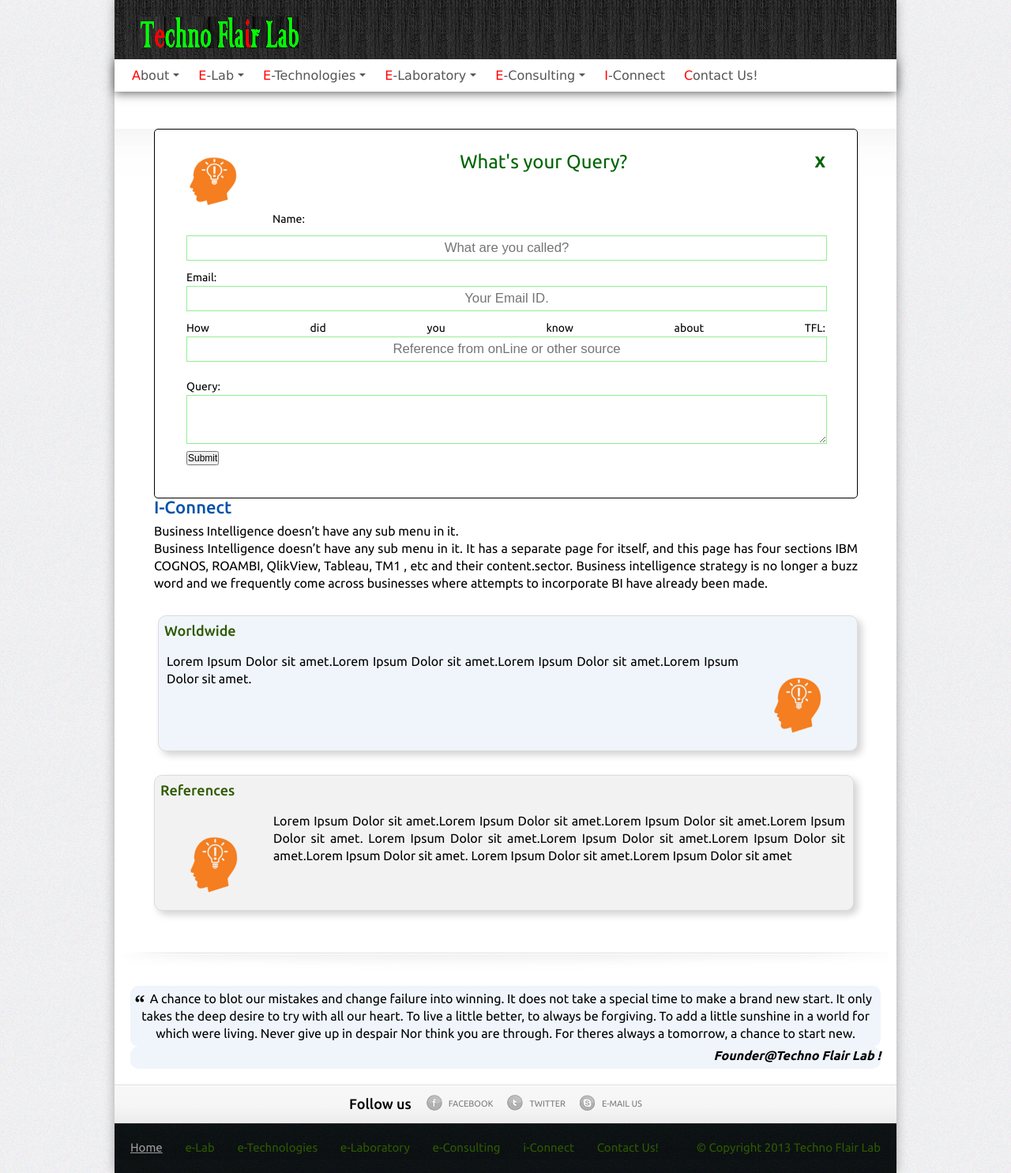
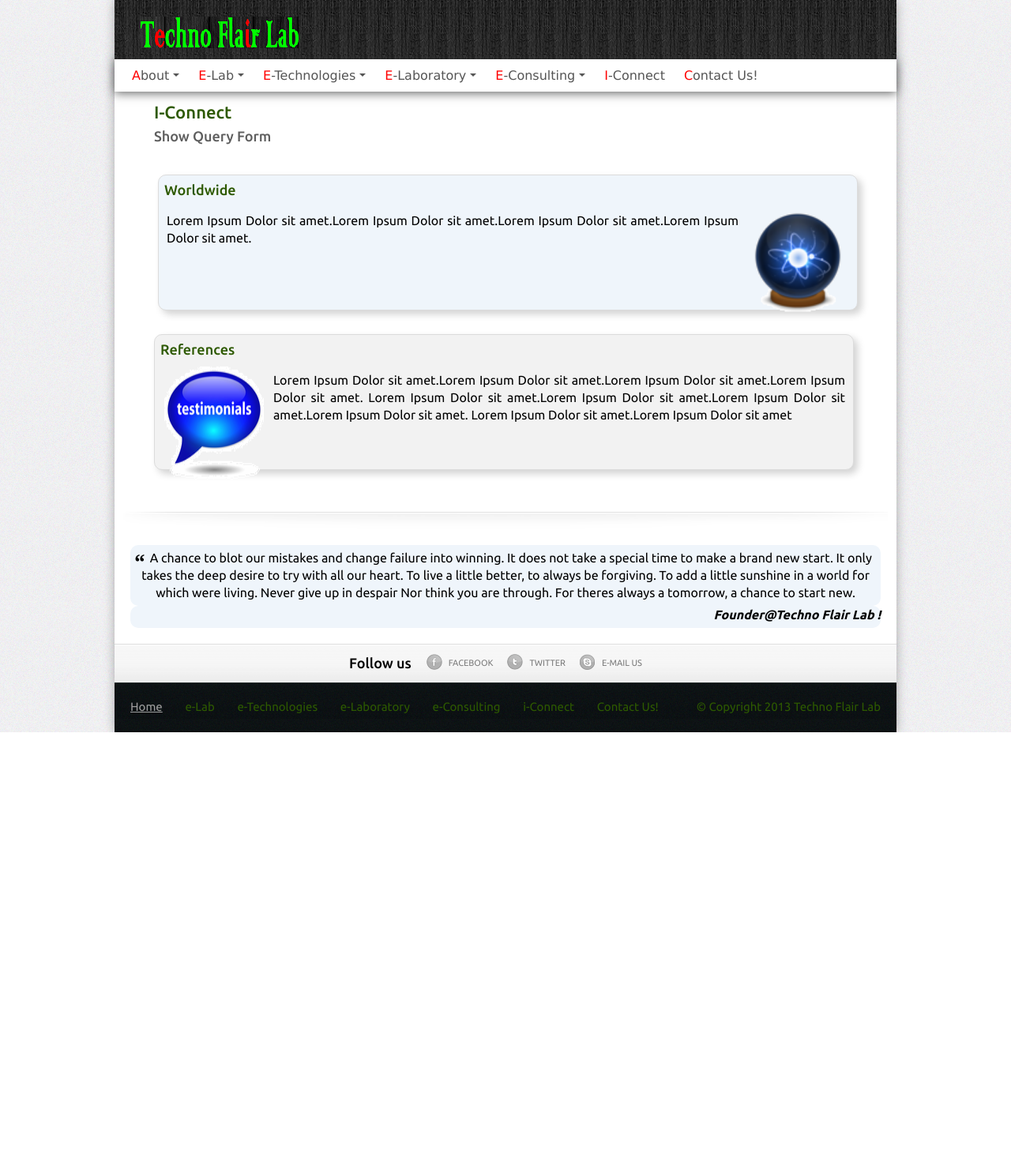
Before and after one commit to ccsCoder/technoflarePHP, a PHP site: page /pages/iConnect.php in a window 1280 px wide. Shown: the whole page at 79% size. After the commit the page ends 927 px from the top, so only its background shows below. Run offline with PHP 8.4, Linux system fonts and the light colour scheme.

Commit message:
-- COntact form code change -- Style change for contact form -- New Pages, icons, images

```diff
--- a/comp/overlay.php
+++ b/comp/overlay.php
@@ -19,12 +19,16 @@
                  <div>
                     Email: <input id="queryEmailID" type="email" maxlength="50" placeholder="Your Email ID." />
                  </div>
+                <div style="text-align:left;margin-top: 10px">
+                    How did you know about TFL: <input id="referenceFrom" type="email" maxlength=100 placeholder="Reference from onLine or other source" />
+                </div>
                 <div>
                     Query:
                 </div>
                  <div>
                     <textarea id="queryText"></textarea>
                  </div>
+
                  <div style="float:right;margin-top: 10px;">
                      <div id='submitQuery' class="css_btn_class">Submit</div>
                  </div>
@@ -32,6 +36,7 @@
 
         </div>
    </div>
+
    <div class="box-content-holder" id="workInProgress">
 
             <div class="box-heading">
--- a/css/style.css
+++ b/css/style.css
@@ -66,7 +66,7 @@ article, aside, details, footer, header, menu, nav, section { display: block; }
 .flex-control-nav { left: 480px; }
 .main a.m-btn-grey { display: none; }
 
-.main { margin: 47px 0px 0px;  background: url(images/main.png) repeat-x 0 0;  }
+.main { margin: 15px 0px 0px;   }
 .main h2 { font-size: 22px; color: #2d5900; line-height: 22px; padding-bottom: 8px; font-family: 'Ubuntu', sans-serif; font-weight: 500; }
 .main h3 { font-size: 18px; color: #5e5e5e; line-height: 22px; padding-bottom: 8px; font-family: 'Ubuntu', sans-serif; font-weight: 500;  }
 .main h5 { font-size: 15px; color: #2d5900; padding-bottom: 3px; font-family: 'Ubuntu', sans-serif; }
@@ -221,7 +221,7 @@ div.illustrated_text_center {
     text-align: center;
     margin-right: 5px;
     min-height: 170px;
-    margin-top: 30px;
+    margin-top: 10px;
     border: 1px solid gainsboro;
     border-radius: 10px;
     background-color:transparent;
@@ -462,7 +462,7 @@ padding-right: 20px;
     .slider ul.slides li .box-cnt { width: 285px; }
     .slider ul.slides li .slide-cnt h2 { font-size: 40px; line-height: 40px; padding-bottom: 16px; color: #fff; text-shadow: rgba(0,0,0,0.4) 0px 1px 2px; font-family: 'Ubuntu', sans-serif; font-weight: 700; }
 
-    .main { margin: 47px 0 0 0;  }
+    .main { margin: 15px 0 0 0;  }
     .main section { background: url(images/t-section-shadow.png) no-repeat center bottom; padding-left: 20px; padding-right: 20px;  }
     .main .cols { margin: 0 0 0 0; padding-left: 30px; padding-right: 22px;   }
     .main .cols .col { width: 188px; }
@@ -525,7 +525,7 @@ padding-right: 20px;
     .slider ul.slides li .slide-cnt h2 { font-size: 22px; text-align: center;  line-height: 25px; padding-bottom: 16px; color: #fff; text-shadow: rgba(0,0,0,0.4) 0px 1px 2px; font-family: 'Ubuntu', sans-serif; font-weight: 700; }
     .slider ul.slides li .slide-cnt a.grey-btn { display: none;  }
 
-    .main { margin: 40px 0 0 0; }
+    .main { margin: 15px 0 0 0; }
     .main section { background: url(images/m-section-shadow.png) no-repeat center bottom; padding: 0 20px 20px 20px; }
     .main .cols { margin: 0 0 0 0; }
     .main .cols .col { width: 188px; float: none; display: block; padding-bottom: 22px; margin: 0 auto; }
--- a/index.php
+++ b/index.php
@@ -45,7 +45,7 @@
                     <?php include 'comp/header.php'; ?>
                     <?php include 'comp/nav.php'; ?>
                     <?php include 'comp/slider.php'; ?>
-                    <div class="main">
+                    <div class="main" style="margin-top: 47px">
                         <section class="cols">
                             <div class="col_inner">
                                 <div class="title_img"><img src="css/images/col-img2.png" alt="" /></div>
--- a/js/functions.js
+++ b/js/functions.js
@@ -54,6 +54,13 @@ EventHandlers.prototype.invokeContactForm = function() {
         $("#mailer").show();
             $(window).resize();
     });
+};
+
+EventHandlers.prototype.slideDownForm = function() {
+
+  $(".illustrated_text_center").slideToggle("fast");
+  $("#showForm_iConnect").text($("#showForm_iConnect").text()==="Show Query Form"?"Hide Query Form":"Show Query Form");
+
 };
 
 /*EventHandlers.prototype.displayWorkInProgress = function (event) {
@@ -179,6 +186,8 @@ Bootstrap.prototype.attachEventHandlers = function(bs) {
     //add close event on contact form.
     $(".close").on("click",bs.handler.closeContactForm);
     $("#submitQuery").on("click",{},bs.handler.submitQueryThroughMail);
+    //add slide form to display ...
+    $("#showForm_iConnect").on("click",{},bs.handler.slideDownForm);
     //add invoke mail on the social inner.
     $(".john-doe-123-ico").on("click",{},bs.handler.invokeContactForm);
 };
--- a/pages/contact.php
+++ b/pages/contact.php
@@ -1,51 +1,32 @@
 <?php
 
-/*
- * To change this template, choose Tools | Templates
- * and open the template in the editor.
- */
-//    /TFL/technoflarePHP/pages/what_we_do.php
-$urlPrefix="";
-if ( strstr($_SERVER['REQUEST_URI'],"pages")!==FALSE) {
-    //This means we're inside "pages" was found
-    $urlPrefix = "../";     //modify
-}
+
 ?>
-<html>
-<body>
 
-<form action="#" method="post">
-    <div class="box-content-holder" id="mailer_2" style="display:block" >
 
-            <div class="box-heading">
-                What's your Query?
-                <span class="close">X</span>
-            </div>
-           <div style="padding:30px">
+    <div class="box-content-holder" id="mailer2" style="border: none;display:block">
+           <div style="padding:10px">
                 <div style="text-align: left">
                     Name: <input id="queryFormName" type="text" maxlength="50" placeholder="What are you called?" />
                  </div>
 
-                 <div>
+               <div style="text-align: left">
                     Email: <input id="queryEmailID" type="email" maxlength="50" placeholder="Your Email ID." />
                  </div>
-               <div>
-                    How did you know about TFL: <input id="referenceFrom" type="email" maxlength=100 placeholder="Reference from onLine or other source" />
-                </div>
+               <div style="text-align:left;margin-top: 10px">
+                    How did you know about TFL: <input id="referenceFrom" type="text" maxlength=100 placeholder="Reference from onLine or other source" />
+               </div>
 
-                <div style="float:center;margin-top: 10px;">
+                <div style="text-align: left;margin-top: 10px;">
                     Query:
                 </div>
                  <div>
                     <textarea id="queryText"></textarea>
                  </div>
+                 <div style="float:right;">
+                     <div id='submitQuery' class="css_btn_class">Submit</div>
+                 </div>
+                 <h2 style="color:black;background-color: #EFF5FB">We will get back to you soon !</h2>
 
-
-            <input type="submit">
         </div>
     </div>
-
-</form>
-
-</body>
-</html>
--- a/pages/iConnect.php
+++ b/pages/iConnect.php
@@ -1,21 +1,5 @@
 <?php
-/*
- * Business Intelligence doesn’t have any sub menu in it. It has a separate page for itself, and this page has four sections IBM Cognos, ROAMBI, Qlik View and TM1 and their content.
-  i) IBM Cognos
-  IBM Cognos has two section in the same page Dashboarding and Mobility and their content.
-  ii) ROAMBI
-  ROAMBI has its content in the page.
-  iii) Qlik View
-  Qlik View has its content in the page.
-  iv) TM1
-  TM1 has its content in the page.
- */
-//    /TFL/technoflarePHP/pages/what_we_do.php
-$urlPrefix="";
-if ( strstr($_SERVER['REQUEST_URI'],"pages")!==FALSE) {
-    //This means we're inside "pages" was found
-    $urlPrefix = "../";     //modify
-}
+
 
 ?>
 <!DOCTYPE html>
@@ -44,6 +28,7 @@ if ( strstr($_SERVER['REQUEST_URI'],"pages")!==FALSE) {
             $(document).ready(function(e) {
                 bs.init(bs);
             });
+
         </script>
 
     </head>
@@ -59,20 +44,22 @@ if ( strstr($_SERVER['REQUEST_URI'],"pages")!==FALSE) {
                     <div class="main">
                         <section class="cols">
                             <div class="col_inner">
-                                <div class="title_img"><img src="../images/bi.png" height ="130px" width="150px" alt="" /></div>
+                                <!--<div class="title_img"><img src="../images/connect_icon.png" alt="" /></div>-->
                                 <div class="col-cnt-inner">
-                                    <?php include 'contact.php' ?>
-                                    <h2 ><a href=<?php echo $urlPrefix."contact"?>>I-Connect</a></h2>
-                                    <p>Business Intelligence doesn’t have any sub menu in it.
-                                    </p>
-                                    <p>
-                                        Business Intelligence doesn’t have any sub menu in it. It has a separate page for itself, and this page has four sections IBM COGNOS, ROAMBI, QlikView, Tableau, TM1 , etc and their content.sector. Business intelligence strategy is no longer a buzz word and we frequently come across businesses where attempts to incorporate BI have already been made.
-                                    </p>
+
+                                    <h2>I-Connect</h2>
+
+
+                                        <h3 style="text-align: left;cursor: pointer" id="showForm_iConnect">Show Query Form</h3>
+                                    <div class="illustrated_text_center" style="display:none">
+                                        <?php include 'contact.php' ?>
+                                    </div>
+
 
                                     <div class="illustrated_text_right">
 
                                         <h3>Worldwide</h3>
-                                        <img src="../images/bi.png" height ="130px" width="150px" alt="android_image"/>
+                                        <img src="../images/t_plat_icon.png" alt="Worldwide"/>
                                         <p>
                                             Lorem Ipsum Dolor sit amet.Lorem Ipsum Dolor sit amet.Lorem Ipsum Dolor sit amet.Lorem Ipsum Dolor sit amet.
                                         </p>
@@ -82,7 +69,7 @@ if ( strstr($_SERVER['REQUEST_URI'],"pages")!==FALSE) {
 
                                     <div class="illustrated_text_left">
                                         <h3>References </h3>
-                                        <img src="../images/bi.png" height="50px" width="100px" alt="Customer_sols" />
+                                        <img src="../images/ref_icon.png" alt="references" />
                                         <p>Lorem Ipsum Dolor sit amet.Lorem Ipsum Dolor sit amet.Lorem Ipsum Dolor sit amet.Lorem Ipsum Dolor sit amet.
                                             Lorem Ipsum Dolor sit amet.Lorem Ipsum Dolor sit amet.Lorem Ipsum Dolor sit amet.Lorem Ipsum Dolor sit amet.
                                             Lorem Ipsum Dolor sit amet.Lorem Ipsum Dolor sit amet</p>
```
Also changed, not shown: pages/it_consulting.php (+7 -16 lines), pages/product_consulting.php (+5 -22 lines), images/connect_icon.png (added), images/consult_icon.png (added), images/prod_cons.png (added), images/ref_icon.png (added), images/staff_ion.png (added), images/support_icon.png (added).
